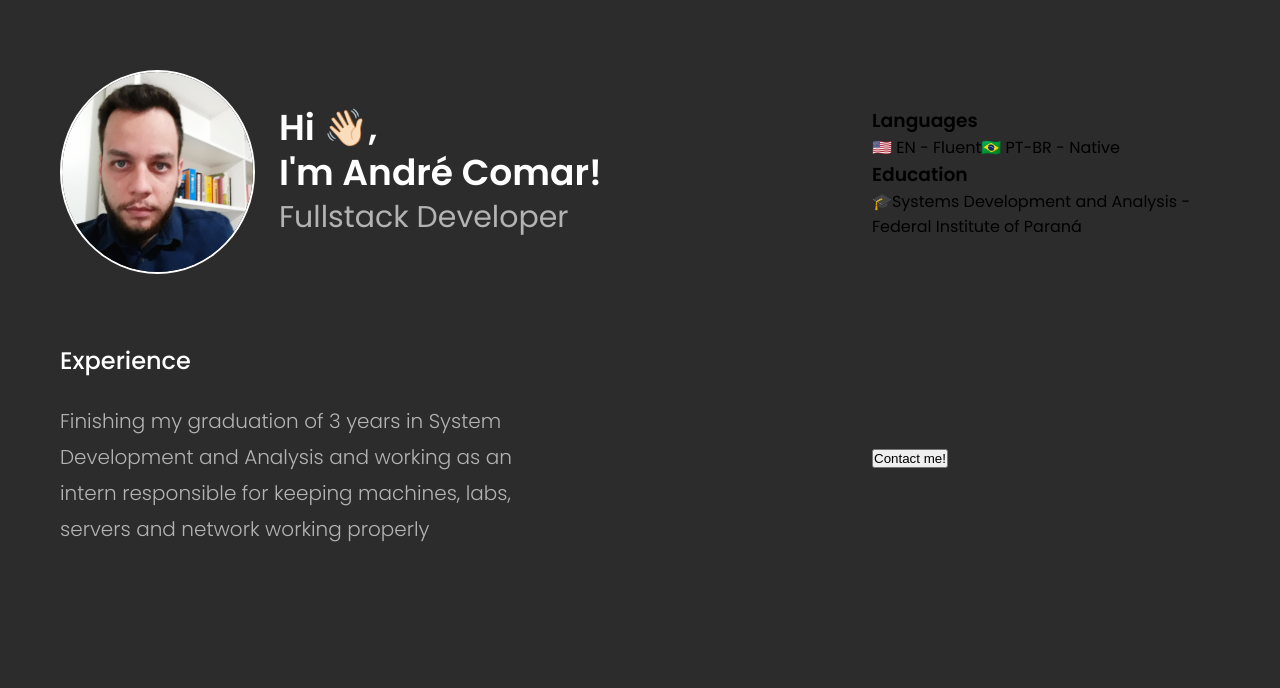
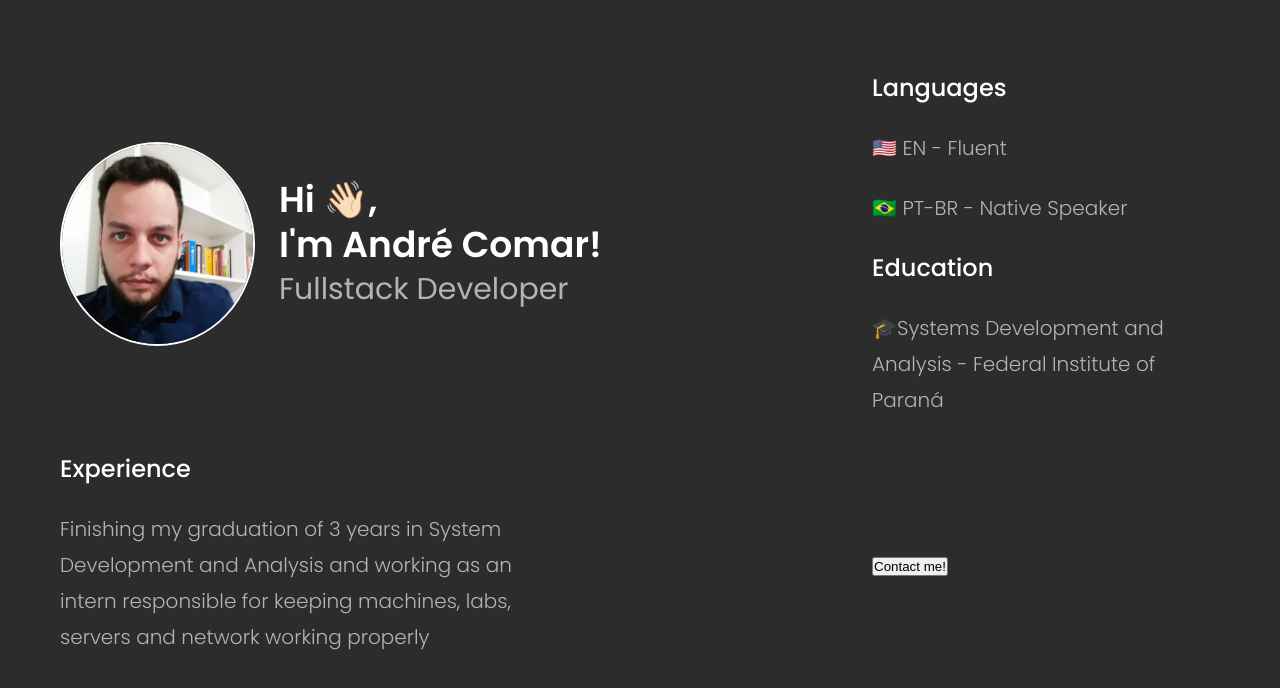
Before and after one commit to AndreHenriq/my-portfolio, a Next.js app: page / in a window 1280 px wide. Shown: the top 688 px of the page. Built offline with nearby package versions, Linux system fonts and the light colour scheme.

Commit message:
feat: information section

```diff
--- /dev/null
+++ b/src/app/components/information/information.scss
@@ -0,0 +1,35 @@
+.infos {
+    display: flex;
+    flex-direction: column;
+    align-items: center;
+    width: 100%;
+    gap: 24px;
+    max-width: 500px;
+
+    grid-area: info;
+
+    .languages-info {
+        display: flex;
+        flex-direction: column;
+        gap: 24px;
+        align-items: flex-start;
+        width: 100%;
+    }
+
+    span {
+        color: var(--text-secondary);
+        font-weight: 300;
+        font-size: 18px;
+        line-height: 28px;
+    }
+
+    @media (min-width: 768px) {
+        align-items: flex-start;
+
+        span {
+            font-size: 20px;
+            line-height: 36px;
+            text-align: start;
+        }
+    }
+}
--- /dev/null
+++ b/src/app/components/information/information.tsx
@@ -0,0 +1,19 @@
+import { SectionTitle } from "../sectionTitle/sectionTitle"
+import "./information.scss"
+
+export function Info(){
+    return(
+        <div className="infos">
+        <SectionTitle text="Languages"/>
+        <div className="languages-info">
+          <span>🇺🇸 EN - Fluent</span>
+          <span>🇧🇷 PT-BR - Native Speaker</span>
+        </div>
+        <SectionTitle text="Education"/>
+        <div className="educational-info">
+          <span>🎓</span>
+            <span>Systems Development and Analysis - Federal Institute of Paraná</span>
+          </div>
+        </div>
+    )
+}
--- a/src/app/page.tsx
+++ b/src/app/page.tsx
@@ -1,5 +1,6 @@
 import { Experience } from './components/experience/experience'
 import Header from './components/header/header'
+import{Info} from './components/information/information'
 import './styles/home.scss'
 
 export default function Home() {
@@ -7,18 +8,7 @@ export default function Home() {
     <main className='container'>
       <Header/>
       <Experience/>
-        <div className='infos'>
-          <h3>Languages</h3>
-          <div className='languages-info'>
-            <span>🇺🇸 EN - Fluent</span>
-            <span>🇧🇷 PT-BR - Native</span>
-          </div>
-          <h3>Education</h3>
-          <div className='educational-info'>
-            <span>🎓</span>
-            <span>Systems Development and Analysis - Federal Institute of Paraná</span>
-          </div>
-        </div>
+      <Info/>
         <div className='buttons'>
         <div className='social'></div>
         <button>Contact me!</button>
```
